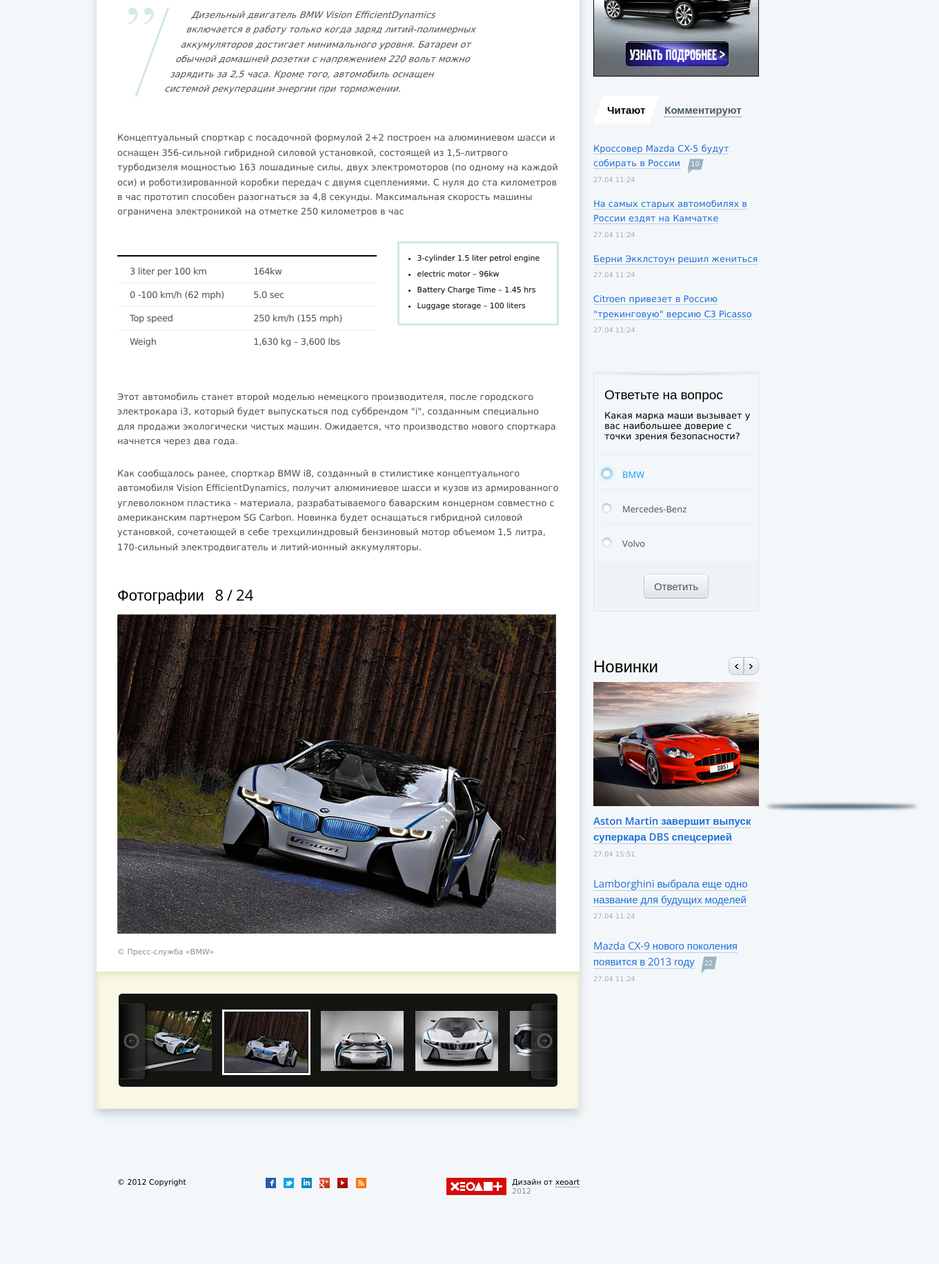
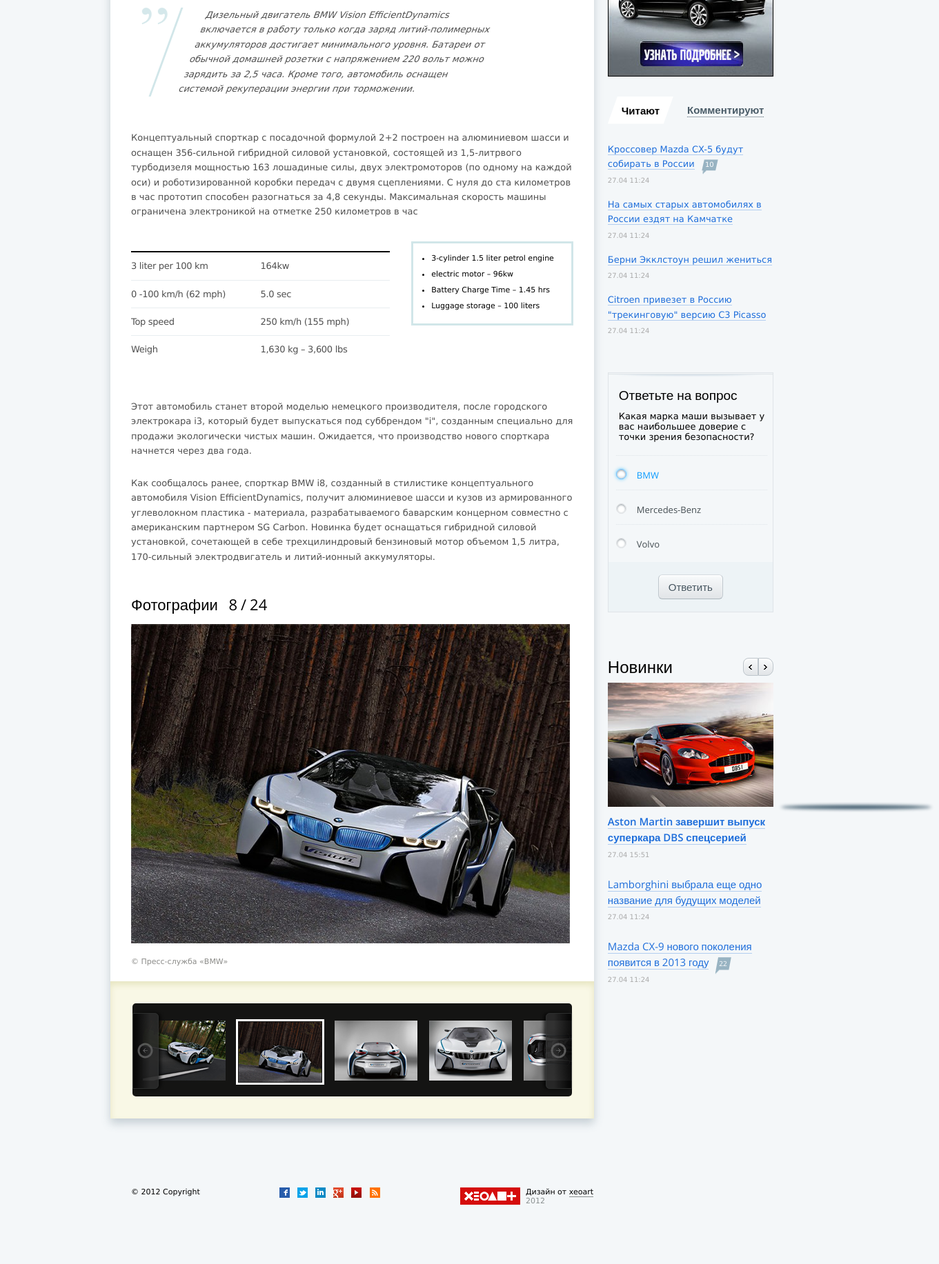
Before and after one commit to lupaxa/BMW, a website: page dev/index.html in a window 1280 px wide. Shown: the part 700-2533 px from the top of the page at 69% size, 1361 px wide, since content can reach past the window. Drawn offline with nearby package versions, Linux system fonts and the light colour scheme.

Commit message:
update project

```diff
--- a/dev/css/components/bem/article.css
+++ b/dev/css/components/bem/article.css
@@ -80,8 +80,9 @@
     justify-content: space-between;
     font-family: Verdana, Geneva, sans-serif;
     @descendent table{
-        width: 56%;
-        padding-top: 2rem;
+        width: 37.5rem;
+        margin-right: 2.5rem;
+        margin-top: 1.4rem;
     }
     @descendent list{
         border: 3px solid #d1e6e9;
@@ -93,17 +94,24 @@
 
 @component technical-table{
     width: 100%;
+    display: table;
+    border-top: 2px solid #000;
+    /*padding-top: 1.4rem;*/
+    table-layout: fixed;
     @descendent row{
-        display: table;
-        table-layout: auto;
+        display: table-row;
+        /* table-layout: auto; */
         width: 100%;
-        padding: 0.9rem 0 0.9rem 0;
-        border-top: 1px solid #e8edf0;
-        padding-left: 1.8rem;
+        /* padding: 1.9rem 0 1.9rem 0; */
+        border-bottom: 1px solid #e8edf0;
+        /* padding-left: 1.8rem; */
         letter-spacing: -0.3px;
-        &:first-child{
-            border-top: 2px solid #000;
-            padding-top: 1.4rem;
+        height: 4rem;
+        vertical-align: middle;
+        &:first-child .technical-table__cell{
+             border:none;
+            /*border-top: 2px solid #000;*/
+            /*padding-top: 1.4rem;*/
         }
     }
     @descendent cell{
@@ -111,6 +119,10 @@
         width: 50%;
         color: #4f4f4f;
         font-size: 1.3rem;
+        vertical-align: middle;
+        border-top: 1px solid #e8edf0;
+        word-wrap: break-word;
+        padding-right: 1rem;
     }
 }
 
@@ -123,6 +135,6 @@
     @descendent item{
         list-style-type: disc;
         margin-bottom: 1rem;
-
+        word-wrap: break-word;
     }
 }
--- a/dev/css/components/bem/header.css
+++ b/dev/css/components/bem/header.css
@@ -61,7 +61,7 @@
         padding-right: 43px;
         padding-left: 37px;
         text-shadow: 0 2px 0 rgba(0, 0, 0, 0.61);
-        background-color: rgba(0,0,0,0.5);
+        background-color: rgba(0,0,0,0.3);
     }
 
 }
--- a/dev/css/components/bem/sidebar.css
+++ b/dev/css/components/bem/sidebar.css
@@ -40,15 +40,17 @@
         margin-bottom: 2.6rem;
     }
     @descendent tabular-btn {
+        margin: 1rem 2rem;
         border-bottom: 1px dotted #4a5c68;
         color: #4a5c68;
         font-size: 1.5rem;
         font-weight:600;
         &:first-child{
-             margin-right: 0.8rem;
+             /*margin-right: 0.8rem;*/
          }
         @modifier active{
             padding: 1rem 2rem;
+            margin: 0;
             background-color: #fff;
             color: #000;
             -webkit-clip-path:  polygon(15% 0%, 100% 0%, 85% 100%, 0% 100%);
--- a/dev/css/components/bem/slider.css
+++ b/dev/css/components/bem/slider.css
@@ -25,6 +25,8 @@
     }
     @descendent title{
         line-height: 1.2;
+        font-size: 2.2rem;
+        font-weight: 400;
     }
     @descendent current-slide{
         padding: 0 3rem;
@@ -46,8 +48,10 @@
 
 @component slider-list{
     overflow: hidden;
+    width: 200rem;
     @descendent box{
-        width: 200rem;
+
+        overflow: hidden;
     }
     @descendent item{
         float: left;
--- a/dev/css/style.css
+++ b/dev/css/style.css
@@ -97,14 +97,16 @@
 .page-block {}
 
 .page-block__header {
-    width: 95%;
-    max-width: 100rem;
+
+    /*width: 95%;*/
+    max-width: 96rem;
     margin: 0 auto;
 }
 
 .page-block__content {
-    width: 95%;
-    max-width: 100rem;
+
+    /*width: 95%;*/
+    max-width: 96rem;
     padding-top: 7rem;
     margin: 0 auto;
 }
@@ -121,8 +123,9 @@
 }
 
 .page-block__footer {
-    width: 95%;
-    max-width: 100rem;
+
+    /*width: 95%;*/
+    max-width: 96rem;
     padding-top: 10rem;
     padding-bottom: 8.5rem;
     margin: 0 auto;
@@ -130,22 +133,25 @@
 
 .content {
     display:flex;
-    justify-content:space-between;
 }
 
 .content__main {
-    max-width: 70rem;
+
+    /*max-width: 70rem;*/
     width: 73%;
+    margin-right: 2rem;
 }
 
 .content__sidebar {
     max-width: 24rem;
-    width: 25%;
+
+    /*width: 25%;*/
 }
 
 .main {
     width:100%;
-    max-width:70rem;
+
+    /*max-width: 70rem;*/
     box-shadow:0 7px 12px rgba(80, 103, 119, 0.28);
     background-color:#fff;
 }
@@ -217,7 +223,7 @@
     padding-right: 43px;
     padding-left: 37px;
     text-shadow: 0 2px 0 rgba(0, 0, 0, 0.61);
-    background-color: rgba(0,0,0,0.5);
+    background-color: rgba(0,0,0,0.3);
 }
 
 .img-title {
@@ -397,8 +403,9 @@
 }
 
 .technical-info__table {
-    width: 56%;
-    padding-top: 2rem;
+    width: 37.5rem;
+    margin-right: 2.5rem;
+    margin-top: 1.4rem;
 }
 
 .technical-info__list {
@@ -409,21 +416,34 @@
 
 .technical-table {
     width:100%;
+    display:table;
+    border-top:2px solid #000;
+
+    /*padding-top: 1.4rem;*/
+    table-layout:fixed;
 }
 
 .technical-table__row {
-    display: table;
-    table-layout: auto;
+    display: table-row;
+
+    /* table-layout: auto; */
     width: 100%;
-    padding: 0.9rem 0 0.9rem 0;
-    border-top: 1px solid #e8edf0;
-    padding-left: 1.8rem;
+
+    /* padding: 1.9rem 0 1.9rem 0; */
+    border-bottom: 1px solid #e8edf0;
+
+    /* padding-left: 1.8rem; */
     letter-spacing: -0.3px;
+    height: 4rem;
+    vertical-align: middle;
 }
 
-.technical-table__row:first-child{
-    border-top: 2px solid #000;
-    padding-top: 1.4rem;
+.technical-table__row:first-child .technical-table__cell{
+    border:none;
+
+    /*border-top: 2px solid #000;*/
+
+    /*padding-top: 1.4rem;*/
 }
 
 .technical-table__cell {
@@ -431,6 +451,10 @@
     width: 50%;
     color: #4f4f4f;
     font-size: 1.3rem;
+    vertical-align: middle;
+    border-top: 1px solid #e8edf0;
+    word-wrap: break-word;
+    padding-right: 1rem;
 }
 
 .technical-list {
@@ -443,6 +467,7 @@
 .technical-list__item {
     list-style-type: disc;
     margin-bottom: 1rem;
+    word-wrap: break-word;
 }
 
 .sidebar {}
@@ -491,6 +516,7 @@
 }
 
 .sidebar-tabs__tabular-btn {
+    margin: 1rem 2rem;
     border-bottom: 1px dotted #4a5c68;
     color: #4a5c68;
     font-size: 1.5rem;
@@ -498,11 +524,13 @@
 }
 
 .sidebar-tabs__tabular-btn:first-child{
-    margin-right: 0.8rem;
+
+    /*margin-right: 0.8rem;*/
 }
 
 .sidebar-tabs__tabular-btn_active {
     padding: 1rem 2rem;
+    margin: 0;
     background-color: #fff;
     color: #000;
     -webkit-clip-path:  polygon(15% 0%, 100% 0%, 85% 100%, 0% 100%);
@@ -776,6 +804,8 @@
 
 .slider__title {
     line-height: 1.2;
+    font-size: 2.2rem;
+    font-weight: 400;
 }
 
 .slider__current-slide {
@@ -799,10 +829,11 @@
 
 .slider-list {
     overflow:hidden;
+    width:200rem;
 }
 
 .slider-list__box {
-    width: 200rem;
+    overflow: hidden;
 }
 
 .slider-list__item {
--- a/dev/index.html
+++ b/dev/index.html
@@ -80,7 +80,6 @@
 
         </div>
         <div class="page-block__content">
-            <div class="page-block__content-wrap">
                 <div class="content">
                     <div class="content__main">
                         <main class="main">
@@ -190,19 +189,21 @@
                                             <div class="slider__header">
                                                 <div class="slider__message">
                                                     <div class="message message_slider">
-                                                        <p class="message__text">
-                                                            Галерея доступна по
+                                                        <div class="message__text">
+                                                            <span class="message__text-unit">Галерея доступна по</span>
                                                             <a class="message__link" href="#">
                                                                 этой ссылке
                                                             </a>
-                                                        </p>
                                                         </div>
                                                     </div>
-                                                <p class="slider__title">Фотографии <span class="slider__num lider__num-current">8</span><span class="slider__num">/</span><span class="slider__num slider__num-all"" >24</span></p>
                                                 </div>
-                                            <div class="slider__current-slide">
-                                                <img src="img/bmw_1.png" alt="">
+                                                <h2 class="slider__title">Фотографии <span class="slider__num lider__num-current">8</span><span class="slider__num">/</span><span class="slider__num slider__num-all"" >24</span></h2>
                                             </div>
+                                            <ul class="slider__current-slide">
+                                                <li class="slider__current-slide-unit">
+                                                    <img class="slider__current-slide-img" src="img/bmw_1.png" alt="">
+                                                </li>
+                                            </ul>
                                             <p class="slider__copyright">
                                                 © Пресс-служба «BMW»
                                             </p>
@@ -220,8 +221,9 @@
                                                     </div>
 
                                                     <div class="slider__list">
-                                                        <ul class="slider-list">
-                                                            <div class="slider-list__box clearfix">
+
+                                                        <div class="slider-list__box">
+                                                            <ul class="slider-list clearfix">
                                                                 <li class="slider-list__item">
                                                                         <a href="#" class="slider-list__item-link">
                                                                             <img src="img/bmw-min_1.png"
@@ -252,8 +254,8 @@
                                                                                  class="slider-list__item-img">
                                                                         </a>
                                                                     </li>
+                                                            </ul>
                                                         </div>
-                                                        </ul>
                                                     </div>
                                                 </div>
                                             </div>
@@ -277,12 +279,12 @@
                                 <div class="sidebar-tabs"  ng-controller="TabController as tabCtrl">
                                     <div class="sidebar-tabs__tabular-menu">
                                         <a ng-click="tabCtrl.currentTab = 'read' "
-                                           data-tab="read" onclick="return false"
+                                           onclick="return false"
                                            ng-class="tabCtrl.currentTab == 'read' ? 'sidebar-tabs__tabular-btn_active' : ''"
                                            href="#"
                                            class="sidebar-tabs__tabular-btn ">Читают</a>
                                         <a ng-click="tabCtrl.currentTab = 'comment' "
-                                           data-tab="read" onclick="return false"
+                                           onclick="return false"
                                            ng-class="tabCtrl.currentTab == 'comment' ? 'sidebar-tabs__tabular-btn_active' : ''"
                                            href="#"
                                            class="sidebar-tabs__tabular-btn">Комментируют</a>
@@ -469,7 +471,6 @@
                     </div>
                 </div>
         </div>
-        </div>
         <div class="page-block__footer">
             <div class="page-block__footer-inner">
                 <footer class="footer">
```
Also changed, not shown: dev/css/components/bem/page-block.css (+10 -10 lines). Lines whose indentation alone changed are shown as unchanged.
